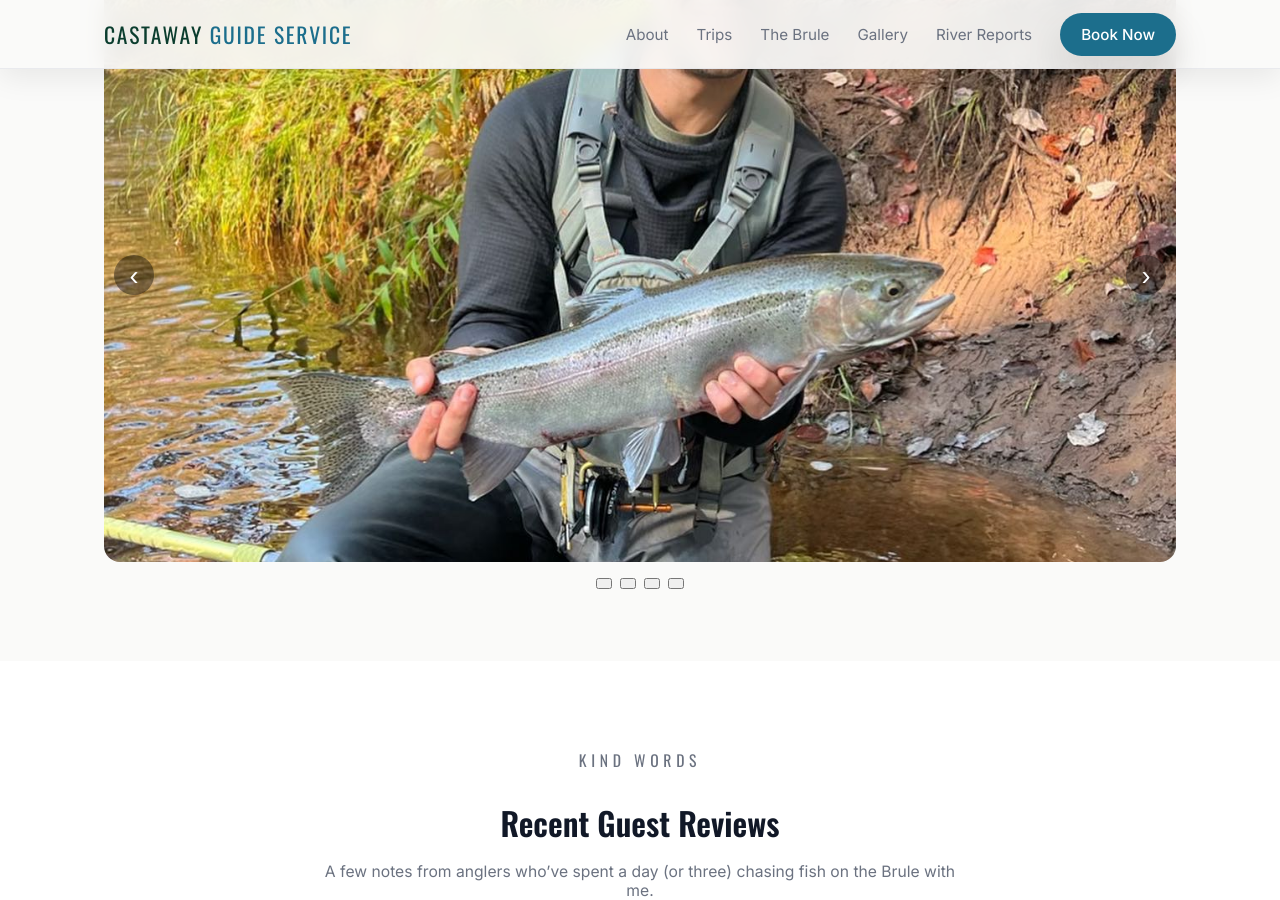
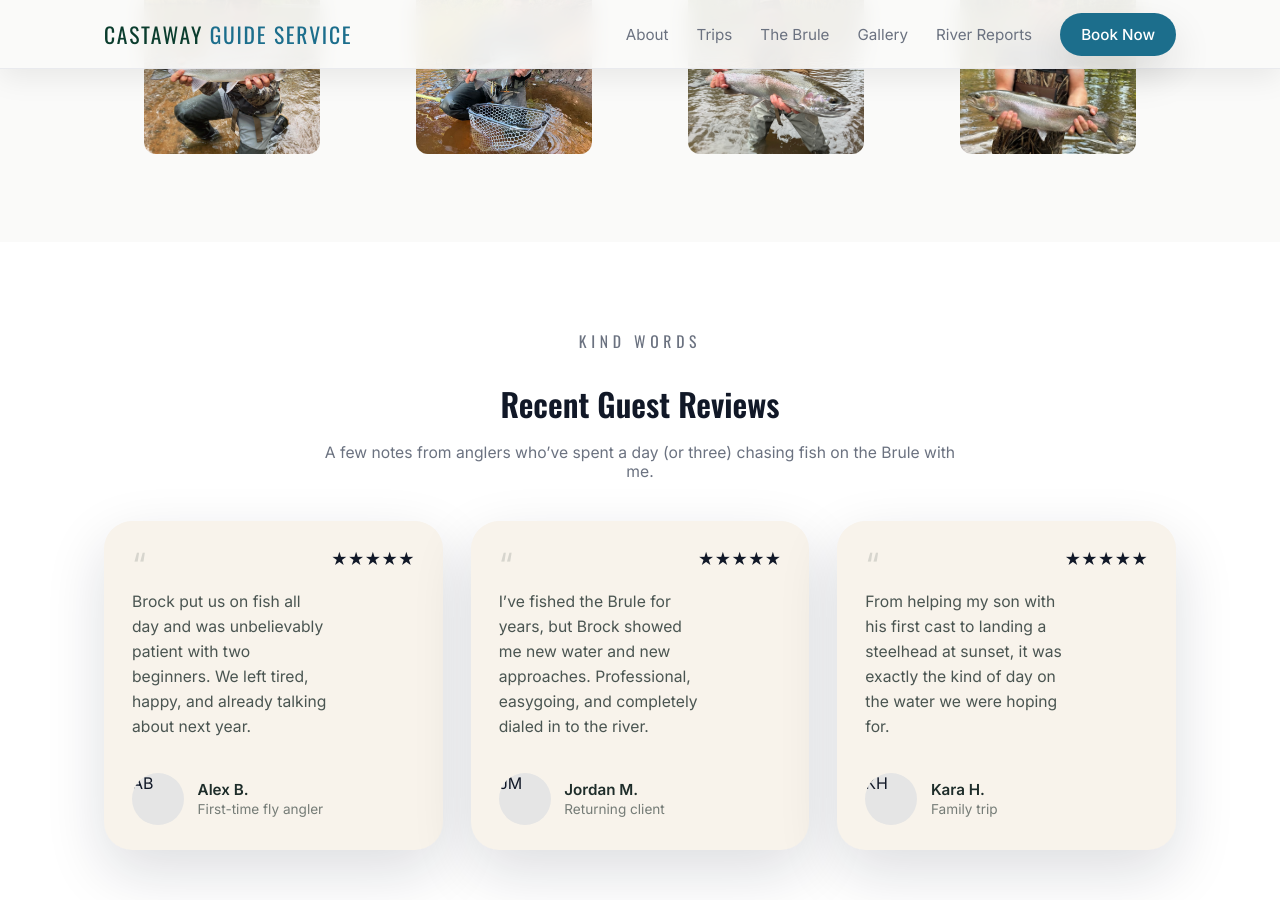
Before and after one commit to adamholden7/CastAwayGuideService, a Jekyll site: the page built from index.md, in a window 1280 px wide and 900 px high, scrolled down 3786 px. Built offline with Jekyll 4.4.1, drawn with Linux system fonts in a browser that asks for light colours.

Commit message:
Update index.md

```diff
--- a/index.md
+++ b/index.md
@@ -345,38 +345,22 @@ description: Guided fly fishing trips on Wisconsin's Brule River – half-day an
       </p>
     </header>
 
-    <!-- Carousel Wrapper -->
-    <div class="carousel">
-      <div class="carousel-track">
-
-        <div class="carousel-slide">
-          <img src="{{ '/assets/images/gallery-1.jpg' | relative_url }}" alt="">
-        </div>
-
-        <div class="carousel-slide">
-          <img src="{{ '/assets/images/gallery-2.jpg' | relative_url }}" alt="">
-        </div>
-
-        <div class="carousel-slide">
-          <img src="{{ '/assets/images/gallery-3.jpg' | relative_url }}" alt="">
-        </div>
-
-        <div class="carousel-slide">
-          <img src="{{ '/assets/images/gallery-4.jpg' | relative_url }}" alt="">
-        </div>
-
-      </div>
-
-      <!-- Navigation arrows -->
-      <button class="carousel-btn prev">‹</button>
-      <button class="carousel-btn next">›</button>
-
-      <!-- Dots -->
-      <div class="carousel-dots"></div>
+    <div class="gallery-grid">
+      <figure class="gallery-item">
+        <img src="{{ '/assets/images/gallery-1.jpg' | relative_url }}" alt="Angler releasing a trout on the Brule River">
+      </figure>
+      <figure class="gallery-item">
+        <img src="{{ '/assets/images/gallery-2.jpg' | relative_url }}" alt="Scenic view of the Brule River and surrounding forest">
+      </figure>
+      <figure class="gallery-item">
+        <img src="{{ '/assets/images/gallery-3.jpg' | relative_url }}" alt="Drift boat positioned on a quiet bend of the river">
+      </figure>
+      <figure class="gallery-item">
+        <img src="{{ '/assets/images/gallery-4.jpg' | relative_url }}" alt="Close-up of a trout in the net">
+      </figure>
     </div>
   </div>
 </section>
-
 
 <!-- REVIEWS / TESTIMONIALS -->
 <section id="reviews" class="section section-testimonials">
```
